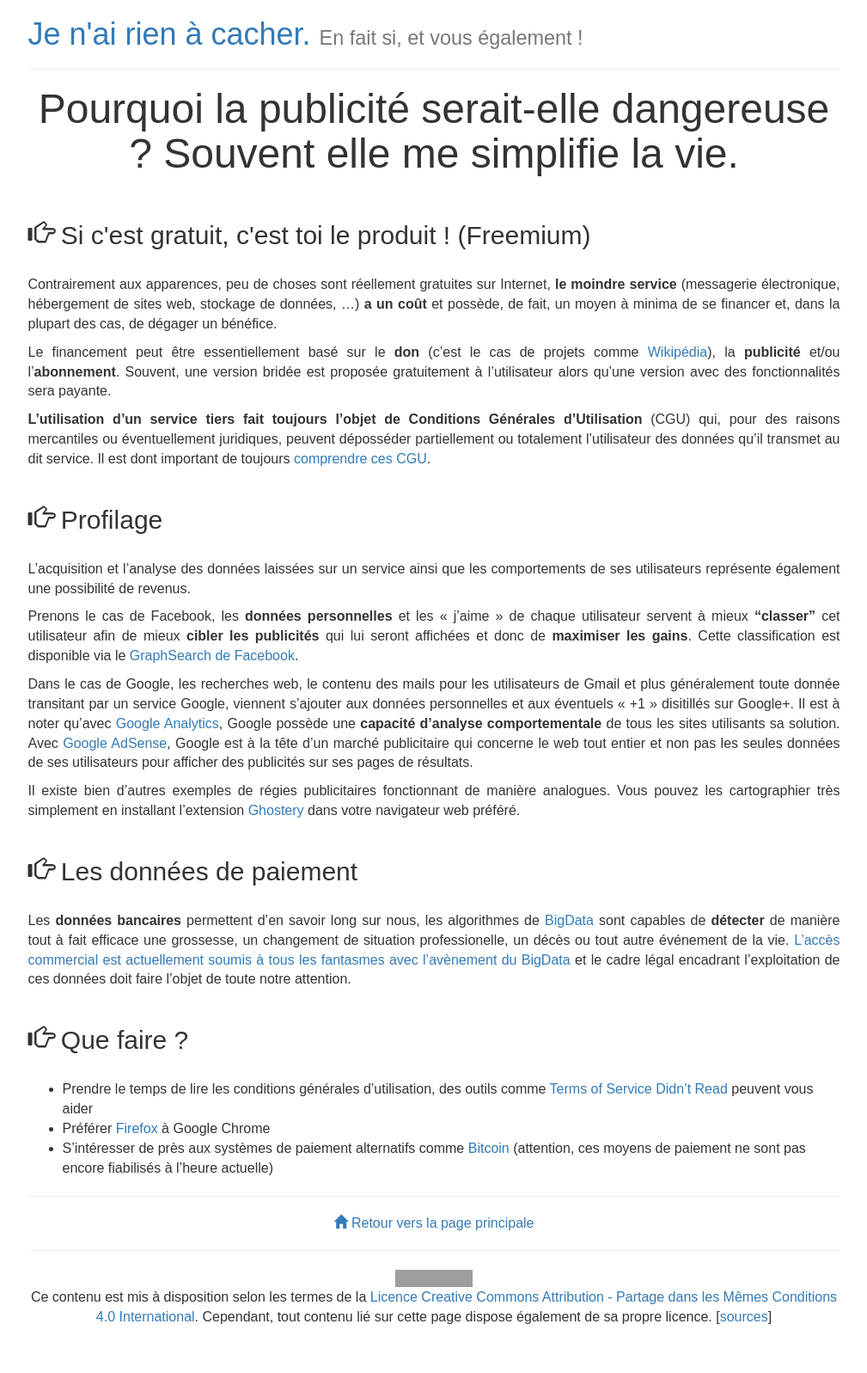
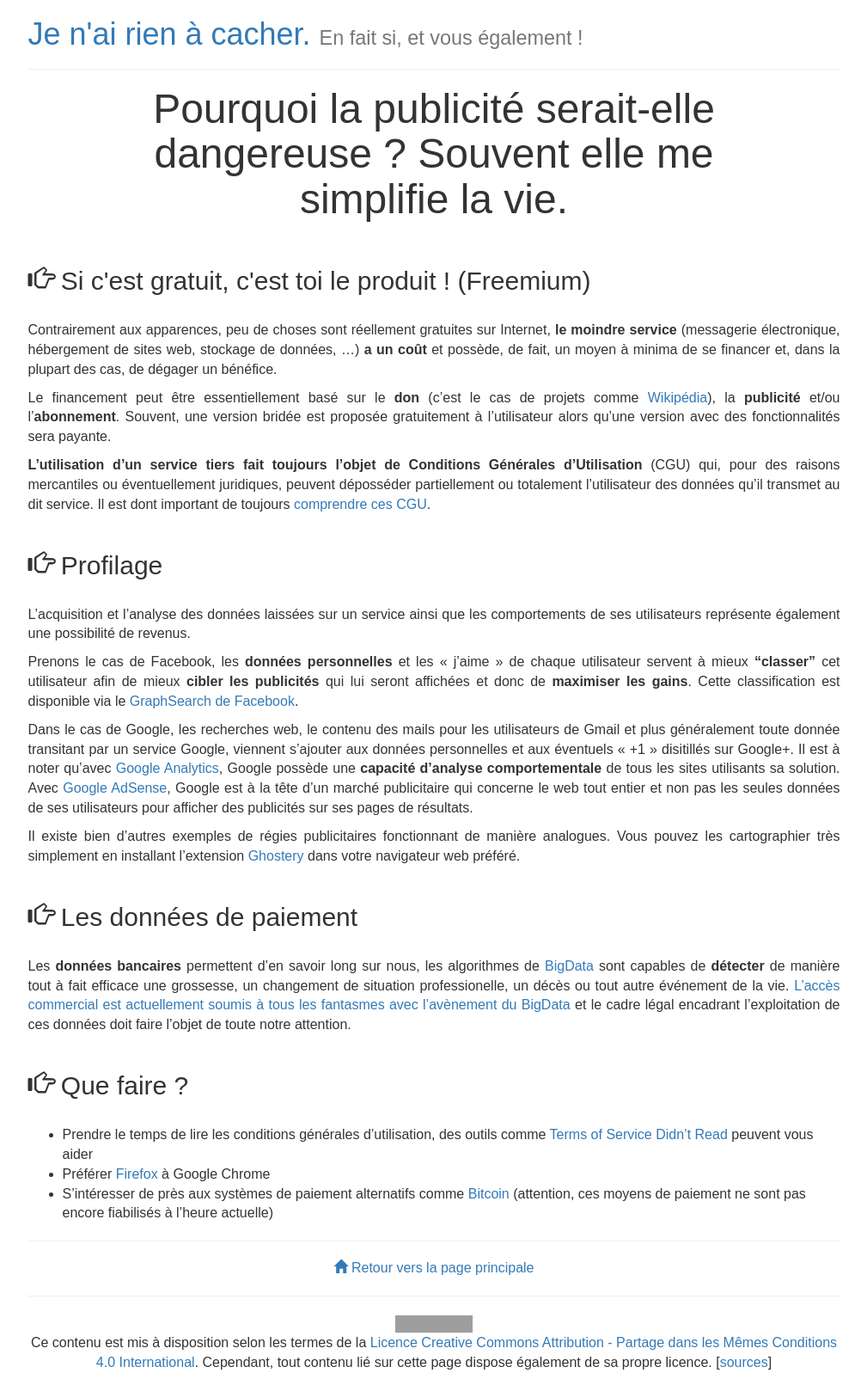
Before and after one commit to willdurand/jenairienacacher.fr, a Jekyll site: the page built from _posts/2014-01-23-publicite-gratuite.md, in a window 1280 px wide. Shown: the whole page at 86% size, without its empty margins (135-1144 px from the left). Built offline with Jekyll 4.4.1, drawn with Linux system fonts in a browser that asks for light colours; some web fonts are replaced; Markdown is read by kramdown in place of the engine named in the settings; comment, search, counter and statistics services are not loaded; before the commit the page ends 1544 px from its top, so only the background shows below that; grey boxes are pictures that could not be loaded.

Commit message:
fix css for h1.title

```diff
--- a/css/main.css
+++ b/css/main.css
@@ -52,5 +52,7 @@ h4 {
 }
 
 @media (min-device-width: 640px) {
-    width: 80%;
+    .title {
+        width: 80%;
+    }
 }
```
